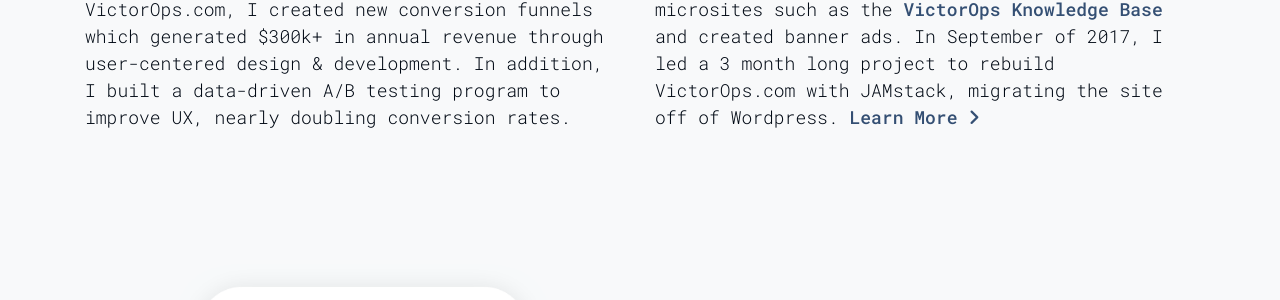
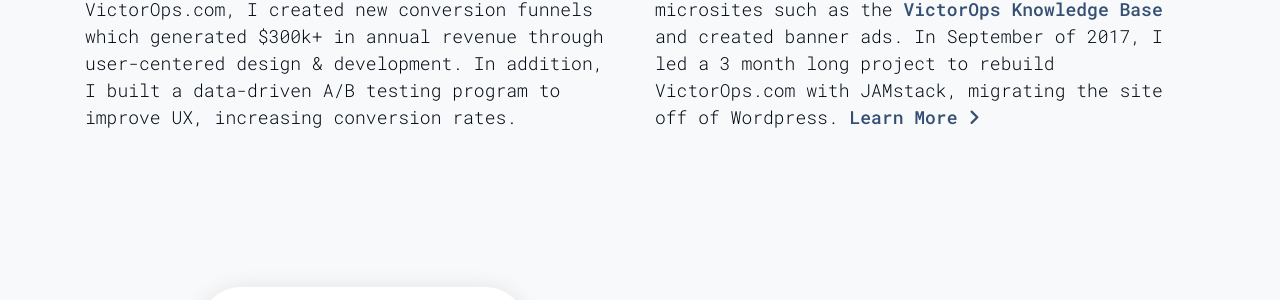
Before and after one commit to jegan3/jegan3.github.io, a Jekyll site: the page built from vo.html, in a window 1280 px wide and 900 px high, scrolled down 377 px. Shown: the part 290-590 px from the top of the window. Built offline with Jekyll 4.4.1, drawn with Linux system fonts in a browser that asks for light colours; nearby versions of some CDN libraries; some of the changed text lies outside the part shown.

Commit message:
more fiyah

```diff
--- a/vo.html
+++ b/vo.html
@@ -33,7 +33,7 @@ permalink: /victorops
 
 
     <div class="col-md-6">
-      <p>As the Web Experience Developer for VictorOps.com, I created new conversion funnels which generated $300k+ in annual revenue through user-centered design &amp; development. In addition, I built a data-driven A/B testing program to improve UX, nearly doubling conversion rates. </p>
+      <p>As the Web Experience Developer for VictorOps.com, I created new conversion funnels which generated $300k+ in annual revenue through user-centered design &amp; development. In addition, I built a data-driven A/B testing program to improve UX, increasing conversion rates. </p>
 
     </div>
     <div class="col-md-6">
```
